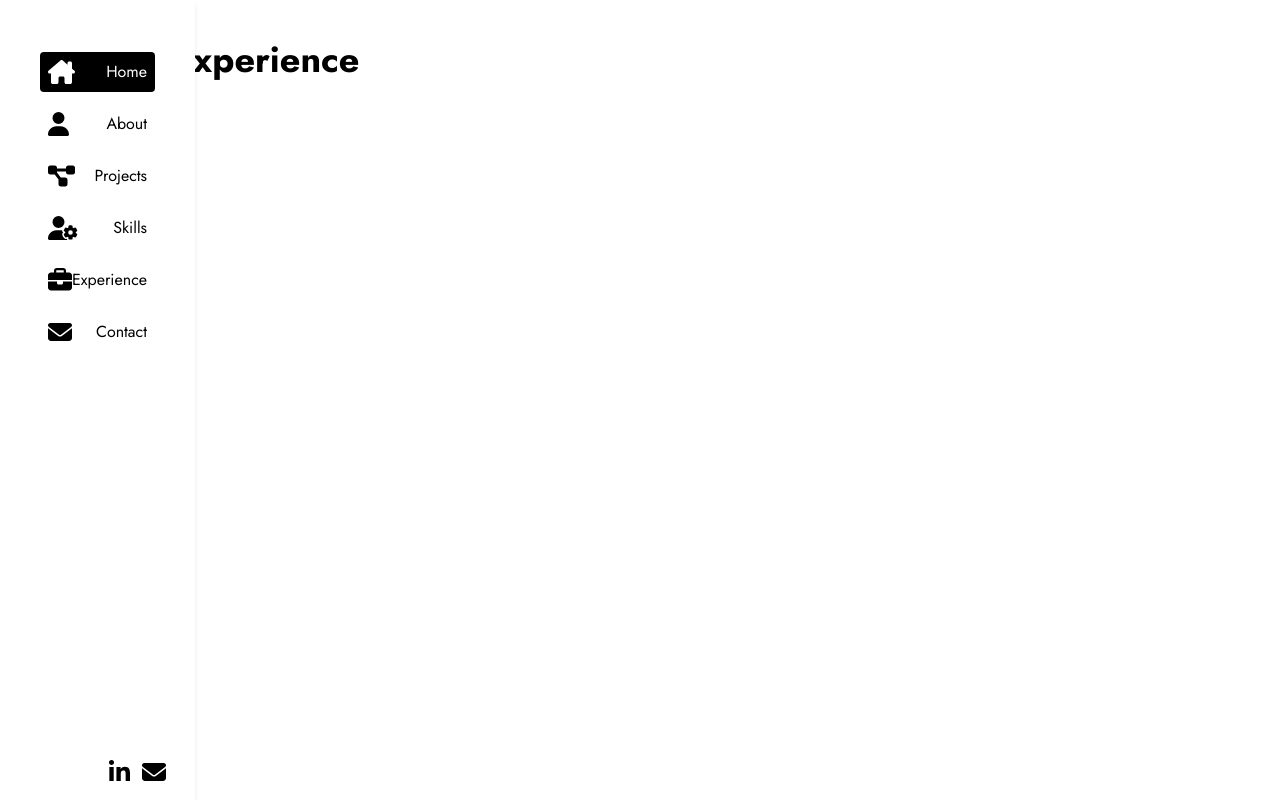
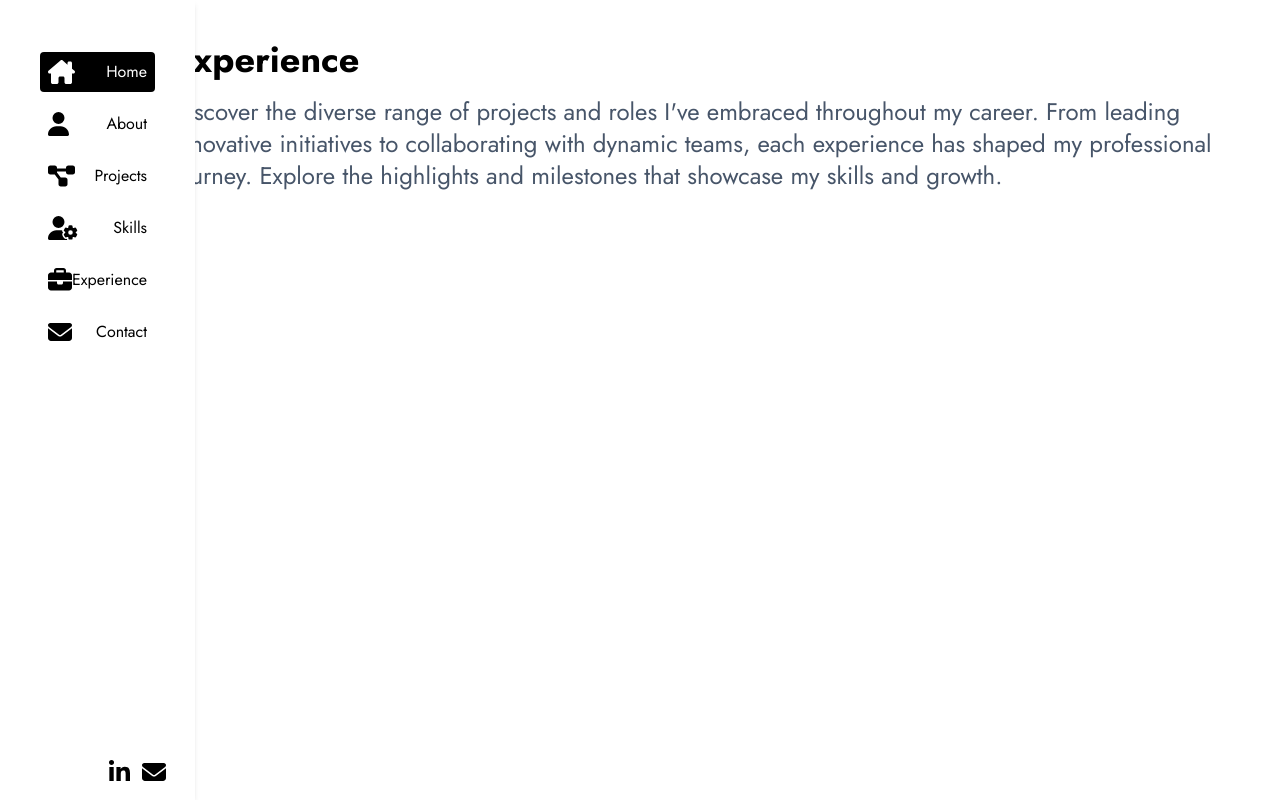
Before and after one commit to Mark-Alexis-Posadas/react-portfolio, a React (Vite) app: page /experience in a window 1280 px wide. Built offline with nearby package versions, Linux system fonts and the light colour scheme.

Commit message:
add sub title all pages execept homepage

```diff
--- a/src/Layout.jsx
+++ b/src/Layout.jsx
@@ -38,6 +38,14 @@ import projectsData from "./api/projectsData";
 const pageTitle = ["About", "Projects", "Skills", "Experience", "Contact"];
 const contactSubtitle =
   "I'd love to hear from you! Whether you have a question, want to collaborate on a project, or just want to say hello, feel free to get in touch. Fill out the form below, and I'll get back to you as soon as I can. Your message is important to me, and I look forward to connecting with you.";
+const experienceSubTitle =
+  "Discover the diverse range of projects and roles I've embraced throughout my career. From leading innovative initiatives to collaborating with dynamic teams, each experience has shaped my professional journey. Explore the highlights and milestones that showcase my skills and growth.";
+
+const skillsSubTitle =
+  "Explore the comprehensive set of skills I've honed over the years. From technical expertise to creative problem-solving, these abilities enable me to tackle challenges and drive success. Discover how my diverse skill set can contribute to achieving remarkable results in any endeavor.";
+
+const projectsSubTitle =
+  "Take a look at the innovative projects I've brought to life. Each project showcases my ability to turn ideas into reality, demonstrating my commitment to excellence and creativity. Dive into the details of my work and see how I've made a tangible impact through these initiatives.";
 
 const aboutTitle = pageTitle[0];
 const projectsTitle = pageTitle[1];
@@ -81,6 +89,7 @@ const Layout = () => {
               <Projects
                 projectsData={projectsData}
                 projectsTitle={projectsTitle}
+                projectsSubTitle={projectsSubTitle}
               />
             }
           />
@@ -90,11 +99,21 @@ const Layout = () => {
           />
           <Route
             path="/skills"
-            element={<Skills skillsTitle={skillsTitle} />}
+            element={
+              <Skills
+                skillsTitle={skillsTitle}
+                skillsSubTitle={skillsSubTitle}
+              />
+            }
           />
           <Route
             path="/experience"
-            element={<Experience experienceTitle={experienceTitle} />}
+            element={
+              <Experience
+                experienceTitle={experienceTitle}
+                experienceSubTitle={experienceSubTitle}
+              />
+            }
           />
           <Route
             path="/contact"
--- a/src/pages/Experience/Experience.jsx
+++ b/src/pages/Experience/Experience.jsx
@@ -1,9 +1,11 @@
 import PageTitle from "../../components/PageTitle";
+import SubTitle from "../../components/SubTitle";
 
-export default function Experience({ experienceTitle }) {
+export default function Experience({ experienceTitle, experienceSubTitle }) {
   return (
     <section>
       <PageTitle pageTitle={experienceTitle} />
+      <SubTitle subTitleText={experienceSubTitle} />
     </section>
   );
 }
--- a/src/pages/Projects/Projects.jsx
+++ b/src/pages/Projects/Projects.jsx
@@ -1,13 +1,18 @@
 import Wrapper from "../../components/Wrapper";
 import Card from "../../components/Card";
 import PageTitle from "../../components/PageTitle";
+import SubTitle from "../../components/SubTitle";
 
-export default function Projects({ projectsData, projectsTitle }) {
+export default function Projects({
+  projectsData,
+  projectsTitle,
+  projectsSubTitle,
+}) {
   return (
     <section>
       <Wrapper>
-        <h1>{projectsTitle}</h1>
         <PageTitle pageTitle={projectsTitle} />
+        <SubTitle subTitleText={projectsSubTitle} />
         <ul className="grid grid-cols-1 md:grid-cols-3  gap-3">
           {projectsData.map((data, index) => (
             <Card data={data} key={index} />
--- a/src/pages/Skills/Skills.jsx
+++ b/src/pages/Skills/Skills.jsx
@@ -1,9 +1,11 @@
 import PageTitle from "../../components/PageTitle";
+import SubTitle from "../../components/SubTitle";
 
-export default function Skills({ skillsTitle }) {
+export default function Skills({ skillsTitle, skillsSubTitle }) {
   return (
     <section>
       <PageTitle pageTitle={skillsTitle} />
+      <SubTitle subTitleText={skillsSubTitle} />
     </section>
   );
 }
```
